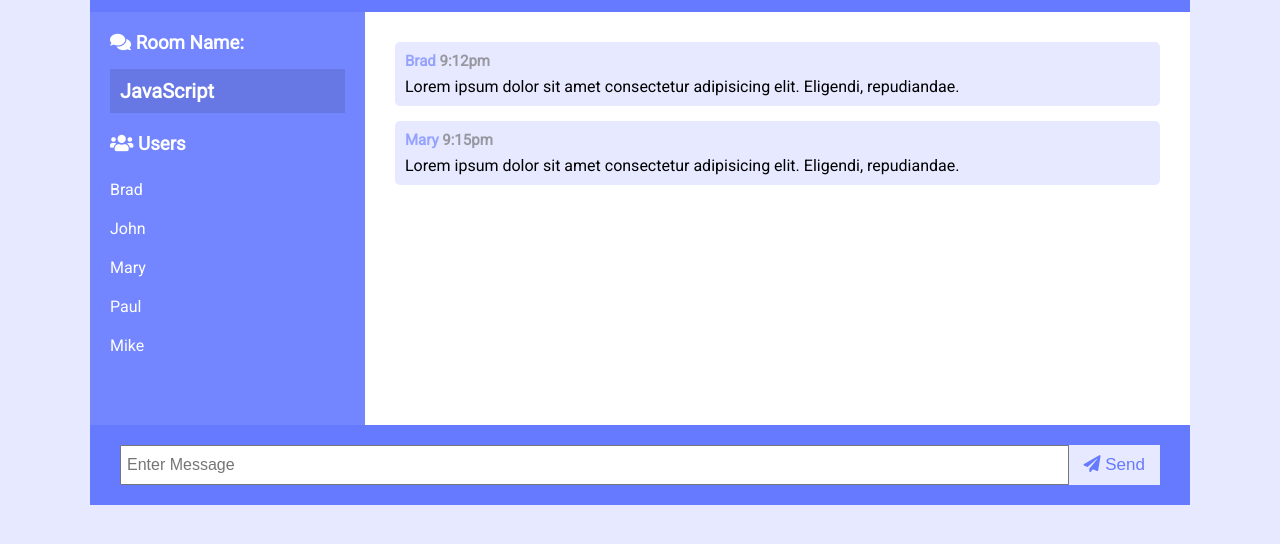
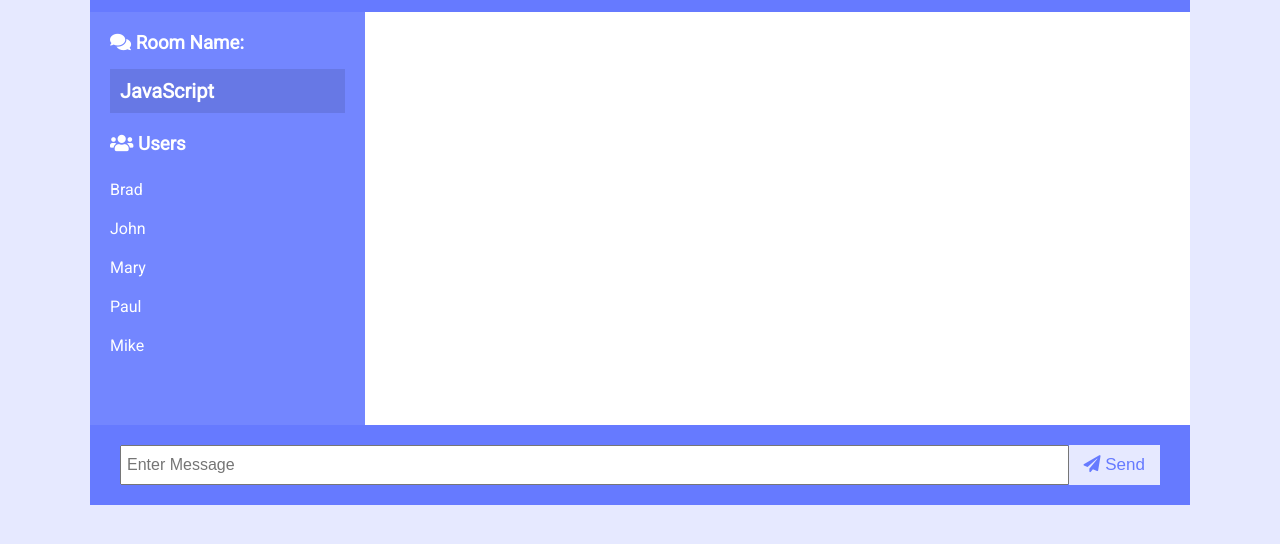
Before and after one commit to HolaSoyGonzalo/NodeChat, a website: page public/chat.html in a window 1280 px wide. Shown: the part 86-630 px from the top of the page. Drawn offline with nearby package versions, Linux system fonts and the light colour scheme; no server answers.

Commit message:
Static HTML Removed + ChatBot Added

```diff
--- a/public/chat.html
+++ b/public/chat.html
@@ -31,22 +31,7 @@
             <li>Mike</li>
           </ul>
         </div>
-        <div class="chat-messages">
-          <div class="message">
-            <p class="meta">Brad <span>9:12pm</span></p>
-            <p class="text">
-              Lorem ipsum dolor sit amet consectetur adipisicing elit. Eligendi,
-              repudiandae.
-            </p>
-          </div>
-          <div class="message">
-            <p class="meta">Mary <span>9:15pm</span></p>
-            <p class="text">
-              Lorem ipsum dolor sit amet consectetur adipisicing elit. Eligendi,
-              repudiandae.
-            </p>
-          </div>
-        </div>
+        <div class="chat-messages"></div>
       </main>
       <div class="chat-form-container">
         <form id="chat-form">
```
Also changed, not shown: server.js (+10 -4 lines), utils/messages.js (+11 -0 lines).
